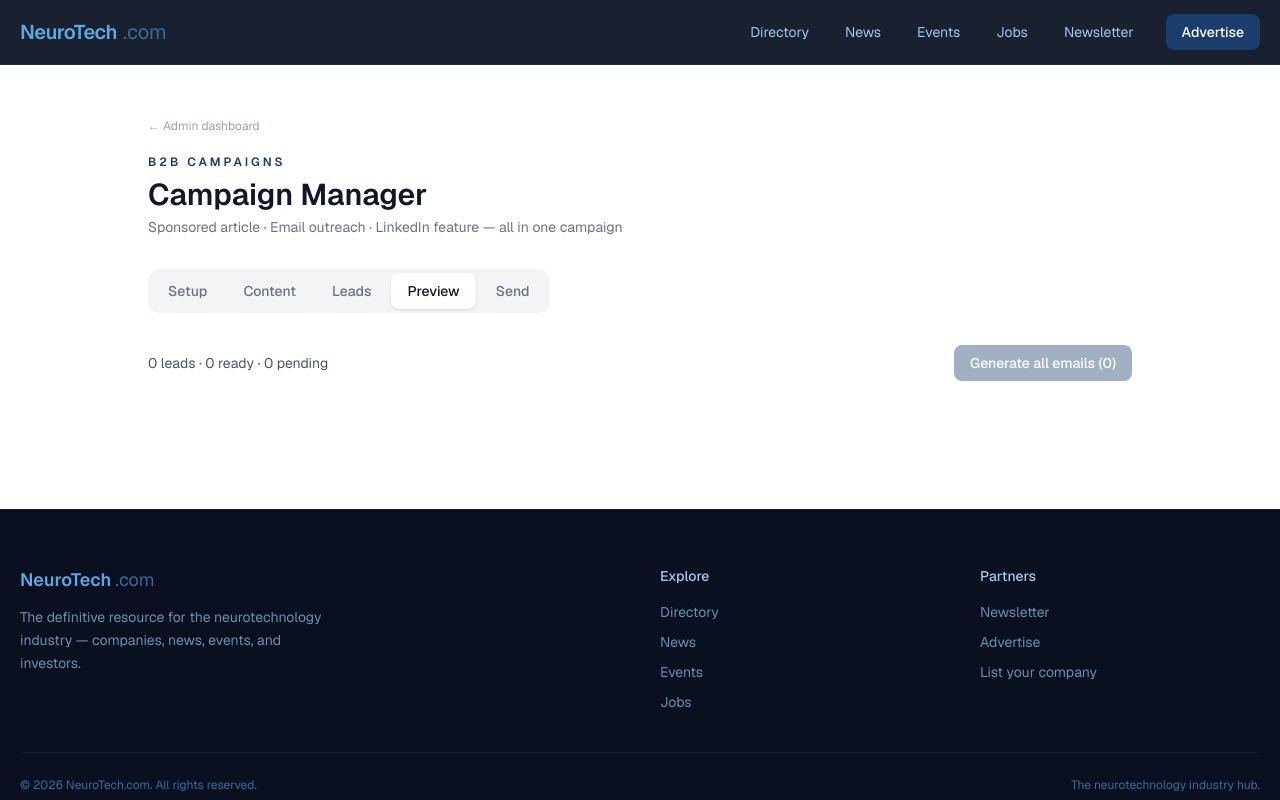
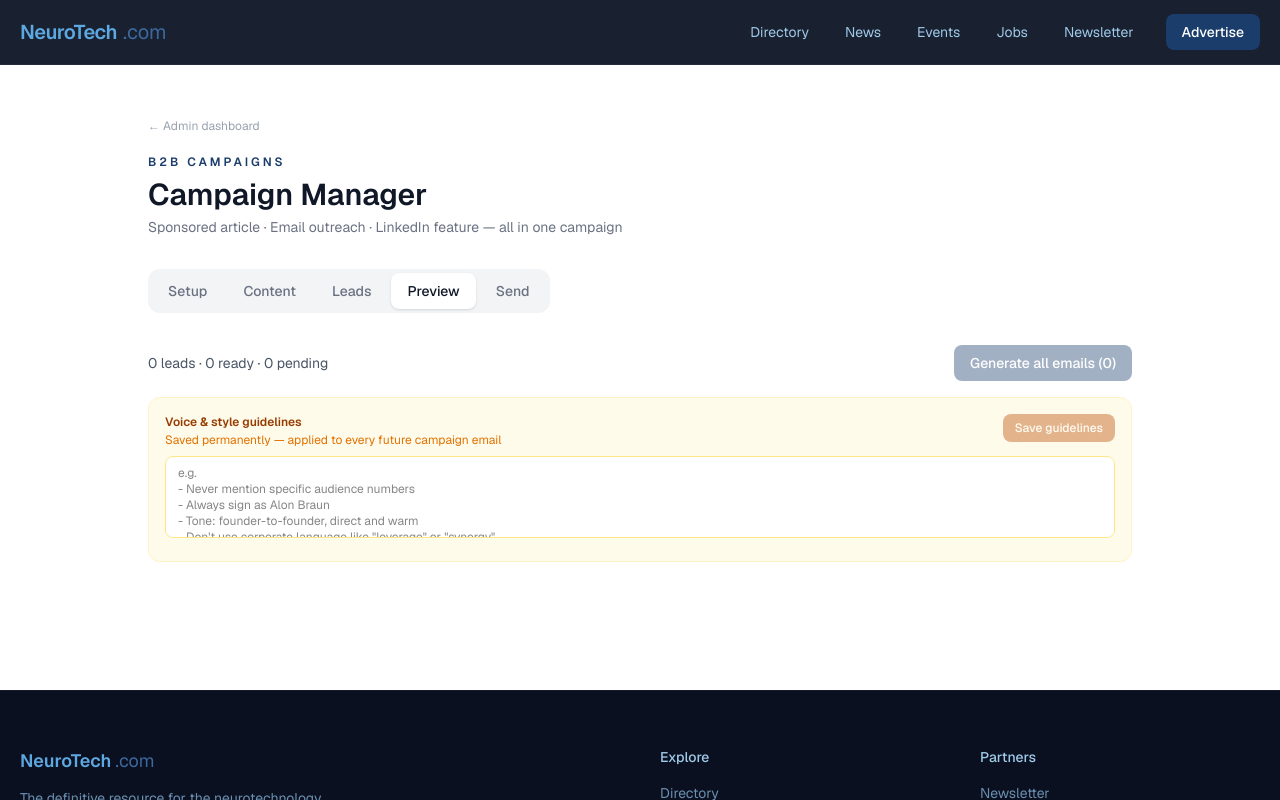
Before and after one commit to alonbraun/neurotech-hub, a Next.js app: page /admin/campaigns in a window 1280 px wide. Both pictures are taken after a click on the button "Preview". Shown: the top 800 px of the page. Built offline with nearby package versions, Linux system fonts and the light colour scheme.

Commit message:
feat: remarks + regenerate per email, voice guidelines panel, fix signature

```diff
--- a/app/admin/campaigns/page.tsx
+++ b/app/admin/campaigns/page.tsx
@@ -89,6 +89,10 @@
   const [leadGenError, setLeadGenError] = useState("");
   const [leadGenTarget, setLeadGenTarget] = useState("");
   const [leadGenCount, setLeadGenCount] = useState(20);
+  const [remarks, setRemarks] = useState<Record<string, string>>({});
+  const [voiceGuidelines, setVoiceGuidelines] = useState("");
+  const [savingVoice, setSavingVoice] = useState(false);
+  const [voiceSaved, setVoiceSaved] = useState(false);
   const [activeTab, setActiveTab] = useState<"setup" | "content" | "leads" | "preview" | "send">("setup");
   const [sendProgress, setSendProgress] = useState(0);
   const [content, setContent] = useState<ContentState>({
@@ -205,6 +209,7 @@
 
   async function generateEmailForLead(index: number) {
     const lead = leads[index];
+    const key = lead.from_addr || lead.email;
     setLeads(l => l.map((x, i) => i === index ? { ...x, status: "generating" } : x));
     try {
       const res = await fetch("/api/campaigns/generate-email", {
@@ -218,12 +223,33 @@
           sequence_step: campaign.sequence_step,
           article_url: content.article_url || undefined,
           article_title: content.article?.title || undefined,
+          remarks: remarks[key] || undefined,
         }),
       });
       const json = await res.json();
+      if (json.error) {
+        setLeads(l => l.map((x, i) => i === index ? { ...x, status: "error", error: json.error } : x));
+      } else {
         setLeads(l => l.map((x, i) => i === index ? { ...x, status: "ready", subject: json.subject, body: json.body } : x));
+      }
     } catch (err: any) {
       setLeads(l => l.map((x, i) => i === index ? { ...x, status: "error", error: err.message } : x));
+    }
+  }
+
+  async function saveVoiceGuidelines() {
+    if (!voiceGuidelines.trim()) return;
+    setSavingVoice(true);
+    try {
+      await fetch("/api/campaigns/save-voice-guidelines", {
+        method: "POST",
+        headers: { "Content-Type": "application/json" },
+        body: JSON.stringify({ guidelines: voiceGuidelines }),
+      });
+      setVoiceSaved(true);
+      setTimeout(() => setVoiceSaved(false), 3000);
+    } finally {
+      setSavingVoice(false);
     }
   }
 
@@ -581,7 +607,30 @@
             </button>
           </div>
 
-          {leads.map((lead, i) => (
+          {/* Voice guidelines panel */}
+          <div className="bg-amber-50 border border-amber-100 rounded-xl p-4">
+            <div className="flex items-start justify-between gap-3 mb-2">
+              <div>
+                <p className="text-xs font-semibold text-amber-800">Voice & style guidelines</p>
+                <p className="text-xs text-amber-600 mt-0.5">Saved permanently — applied to every future campaign email</p>
+              </div>
+              <button onClick={saveVoiceGuidelines} disabled={savingVoice || !voiceGuidelines.trim()}
+                className="text-xs font-medium px-3 py-1.5 rounded-lg bg-amber-700 text-white hover:bg-amber-800 disabled:opacity-40 transition-colors shrink-0">
+                {savingVoice ? "Saving…" : voiceSaved ? "Saved ✓" : "Save guidelines"}
+              </button>
+            </div>
+            <textarea
+              value={voiceGuidelines}
+              onChange={e => setVoiceGuidelines(e.target.value)}
+              placeholder={`e.g.\n- Never mention specific audience numbers\n- Always sign as Alon Braun\n- Tone: founder-to-founder, direct and warm\n- Don't use corporate language like "leverage" or "synergy"\n- Keep emails under 150 words`}
+              rows={4}
+              className="w-full text-xs border border-amber-200 rounded-lg px-3 py-2 bg-white focus:outline-none focus:ring-2 focus:ring-amber-300 resize-none"
+            />
+          </div>
+
+          {leads.map((lead, i) => {
+            const key = lead.email;
+            return (
             <div key={i} className={`bg-white border rounded-xl overflow-hidden ${
               lead.status === "sent" ? "border-green-100" :
               lead.status === "ready" ? "border-blue-100" :
@@ -593,7 +642,7 @@
                   <p className="text-xs text-gray-400">{lead.title} · {lead.company} · {lead.email}</p>
                 </div>
                 <div className="flex items-center gap-2">
-                  {lead.status === "pending" && (
+                  {(lead.status === "pending" || lead.status === "error") && (
                     <button onClick={() => generateEmailForLead(i)}
                       className="text-xs font-medium px-3 py-1.5 rounded-lg bg-gray-100 text-gray-700 hover:bg-gray-200 transition-colors">
                       Generate
@@ -604,14 +653,38 @@
                       <span className="w-3 h-3 border-2 border-gray-300 border-t-[#1a3d6b] rounded-full animate-spin" />Generating…
                     </span>
                   )}
-                  {lead.status === "ready" && <span className="text-xs font-medium px-2 py-0.5 rounded-full bg-blue-50 text-blue-700">Ready</span>}
+                  {lead.status === "ready" && (
+                    <>
+                      <button onClick={() => generateEmailForLead(i)}
+                        className="text-xs font-medium px-3 py-1.5 rounded-lg bg-gray-100 text-gray-600 hover:bg-gray-200 transition-colors">
+                        Regenerate
+                      </button>
+                      <span className="text-xs font-medium px-2 py-0.5 rounded-full bg-blue-50 text-blue-700">Ready</span>
+                    </>
+                  )}
                   {lead.status === "sent" && <span className="text-xs font-medium px-2 py-0.5 rounded-full bg-green-50 text-green-700">Sent</span>}
-                  {lead.status === "error" && <span className="text-xs font-medium px-2 py-0.5 rounded-full bg-red-50 text-red-600">Error</span>}
                 </div>
               </div>
 
-              {(lead.status === "ready" || lead.status === "sending") && (
+              {lead.status !== "sent" && (
                 <div className="px-4 pb-4 border-t border-gray-100">
+                  {/* Remarks for regeneration */}
+                  <div className="mt-3">
+                    <label className="text-xs font-medium text-gray-400 block mb-1">Remarks for (re)generation — optional</label>
+                    <div className="flex gap-2">
+                      <input type="text" value={remarks[key] || ""}
+                        onChange={e => setRemarks(r => ({ ...r, [key]: e.target.value }))}
+                        placeholder="e.g. make it shorter, focus on their clinical work, more casual"
+                        className="flex-1 text-xs border border-gray-200 rounded-lg px-3 py-2 focus:outline-none focus:ring-2 focus:ring-[#1a3d6b]/20 focus:border-[#1a3d6b]" />
+                      {lead.status === "ready" && (
+                        <button onClick={() => generateEmailForLead(i)}
+                          className="text-xs font-medium px-3 py-1.5 rounded-lg bg-[#1a3d6b] text-white hover:bg-[#152f54] transition-colors whitespace-nowrap">
+                          Regenerate ↺
+                        </button>
+                      )}
+                    </div>
+                  </div>
+                  {(lead.status === "ready" || lead.status === "sending") && (<>
                     <div className="mt-3">
                       <label className="text-xs font-medium text-gray-500 block mb-1">Subject</label>
                       <input type="text" value={lead.subject || ""}
@@ -625,10 +698,13 @@
                         rows={8}
                         className="w-full text-sm border border-gray-200 rounded-lg px-3 py-2 focus:outline-none focus:ring-2 focus:ring-[#1a3d6b]/20 focus:border-[#1a3d6b] resize-y leading-relaxed" />
                     </div>
+                  </>)}
+                  {lead.status === "error" && <p className="text-xs text-red-600 mt-2">{lead.error}</p>}
                 </div>
               )}
             </div>
-          ))}
+            );
+          })}
 
           {readyCount > 0 && (
             <div className="sticky bottom-4">
--- a/app/api/campaigns/generate-email/route.ts
+++ b/app/api/campaigns/generate-email/route.ts
@@ -1,28 +1,49 @@
 import { NextResponse } from "next/server";
 
 const ANTHROPIC_KEY = process.env.ANTHROPIC_API_KEY || "";
+const GITHUB_TOKEN = process.env.GITHUB_TOKEN || "";
+const REPO = "alonbraun/neurotech-hub";
+
+async function loadVoiceGuidelines(): Promise<string> {
+  try {
+    const res = await fetch(
+      `https://api.github.com/repos/${REPO}/contents/content/campaigns/voice-guidelines.md`,
+      { headers: { Authorization: `token ${GITHUB_TOKEN}`, "User-Agent": "neurotech/1.0" } }
+    );
+    if (!res.ok) return "";
+    const file = await res.json();
+    return Buffer.from(file.content, "base64").toString().trim();
+  } catch { return ""; }
+}
 
 export async function POST(req: Request) {
-  const { client_company, client_description, campaign_goal, lead, sequence_step = 1, article_url, article_title } = await req.json();
+  const { client_company, client_description, campaign_goal, lead, sequence_step = 1, article_url, article_title, remarks } = await req.json();
 
   const stepContextMap: Record<number, string> = {
-    1: "First touch — introduce the company and its value proposition. Be curious, not salesy.",
+    1: "First touch — introduce NeuroTech.com and the advertising opportunity. Be curious, not salesy.",
     2: "Follow-up (sent 3 days after no reply) — light nudge, add a specific point of relevance to their work.",
     3: "Final touch (sent 7 days after step 2 with no reply) — brief, no pressure, leave door open.",
   };
   const stepContext = stepContextMap[sequence_step] || "First touch.";
 
   const articleContext = article_url
-    ? `\nThere is a feature article about ${client_company} published on NeuroTech.com: "${article_title}" — ${article_url}\nNaturally reference or link to this article in the email as useful reading for the lead.`
+    ? `\nThere is a feature article about ${client_company} published on NeuroTech.com: "${article_title}" — ${article_url}\nNaturally reference or link to this article in the email.`
     : "";
 
-  const prompt = `You write outreach emails for neurotechnology companies. These emails go out under the NeuroTech.com brand on behalf of a client.
+  const remarksContext = remarks
+    ? `\nSpecific feedback to incorporate in this version: ${remarks}`
+    : "";
 
-Client company: ${client_company}
-Client description: ${client_description}
-Campaign goal: ${campaign_goal}
+  const voiceGuidelines = await loadVoiceGuidelines();
+  const voiceContext = voiceGuidelines
+    ? `\n\nVoice & style guidelines (always follow these):\n${voiceGuidelines}`
+    : "";
+
+  const prompt = `You write outreach emails for NeuroTech.com, a neurotechnology industry news and directory portal.
+
+Campaign: ${campaign_goal}
 Sequence step: ${sequence_step} — ${stepContext}
-${articleContext}
+${articleContext}${remarksContext}${voiceContext}
 
 Lead:
 - Name: ${lead.name}
@@ -30,14 +51,15 @@
 - Company: ${lead.company}
 - Why relevant: ${lead.relevance || "Industry professional"}
 
-Write a personalized email for this specific lead. Rules:
-- Subject line should be specific and intriguing (not generic)
-- Opening should reference something about their role or company — NOT "I hope this email finds you well"
+Write a personalized cold outreach email. Rules:
+- Subject line: specific and intriguing, not generic
+- Opening: reference something specific about their role or company — NOT "I hope this email finds you well"
 - Body: 3-4 short paragraphs max
-- If an article URL is provided, mention it naturally as "we recently published a piece on [company] you might find relevant"
-- Clear but soft call to action
-- Signed: "The NeuroTech.com Team, on behalf of ${client_company}"
-- Tone: professional but warm, peer-to-peer, not corporate
+- Never mention specific audience size numbers (don't say "50,000 readers" or any made-up figures)
+- Describe the audience qualitatively: "researchers, clinicians, founders, and investors in neurotechnology"
+- Clear but soft call to action — invite them to reply or check out neurotech.com/advertise
+- Sign off as: "Alon Braun\nNeuroTech.com"
+- Tone: founder-to-founder, direct, warm, not corporate or templated
 
 Return JSON: {"subject": "...", "body": "..."}
 Return only valid JSON, no other text.`;
@@ -52,7 +74,7 @@
       },
       body: JSON.stringify({
         model: "claude-haiku-4-5-20251001",
-        max_tokens: 600,
+        max_tokens: 700,
         messages: [{ role: "user", content: prompt }],
       }),
     });
--- /dev/null
+++ b/app/api/campaigns/save-voice-guidelines/route.ts
@@ -0,0 +1,31 @@
+import { NextResponse } from "next/server";
+
+const GITHUB_TOKEN = process.env.GITHUB_TOKEN || "";
+const REPO = "alonbraun/neurotech-hub";
+
+export async function POST(req: Request) {
+  const { guidelines } = await req.json();
+  if (!guidelines || !GITHUB_TOKEN) return NextResponse.json({ error: "Missing guidelines or token" }, { status: 400 });
+
+  const path = "content/campaigns/voice-guidelines.md";
+  const apiUrl = `https://api.github.com/repos/${REPO}/contents/${path}`;
+  const headers = {
+    Authorization: `token ${GITHUB_TOKEN}`,
+    "Content-Type": "application/json",
+    "User-Agent": "neurotech/1.0",
+  };
+
+  let sha: string | undefined;
+  try {
+    const res = await fetch(apiUrl, { headers });
+    if (res.ok) sha = (await res.json()).sha;
+  } catch {}
+
+  const content = Buffer.from(guidelines).toString("base64");
+  const body: Record<string, string> = { message: "update campaign voice guidelines", content };
+  if (sha) body.sha = sha;
+
+  const res = await fetch(apiUrl, { method: "PUT", headers, body: JSON.stringify(body) });
+  if (!res.ok) return NextResponse.json({ error: "Failed to save" }, { status: 500 });
+  return NextResponse.json({ ok: true });
+}
```
Lines whose indentation alone changed are shown as unchanged.
